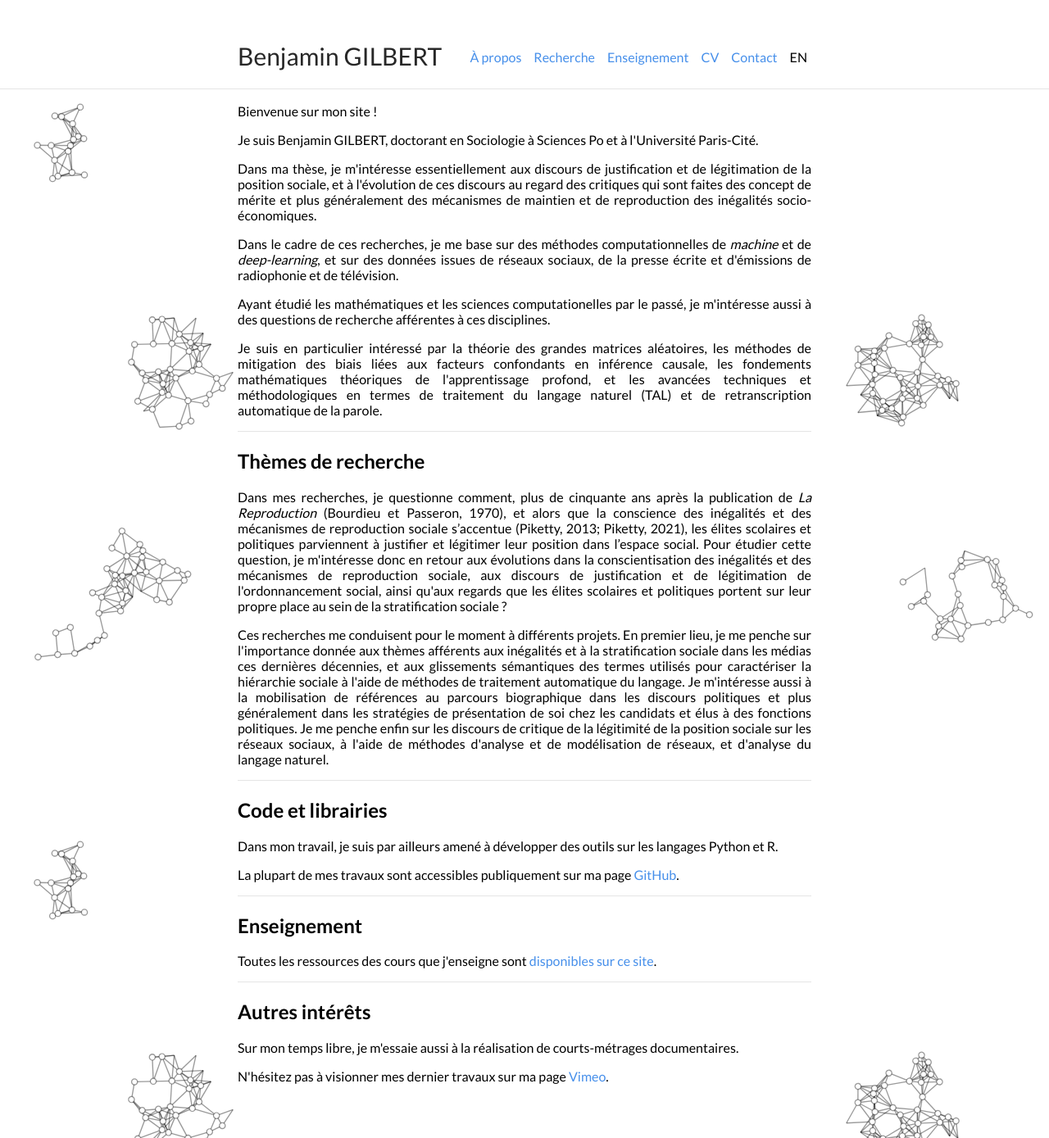
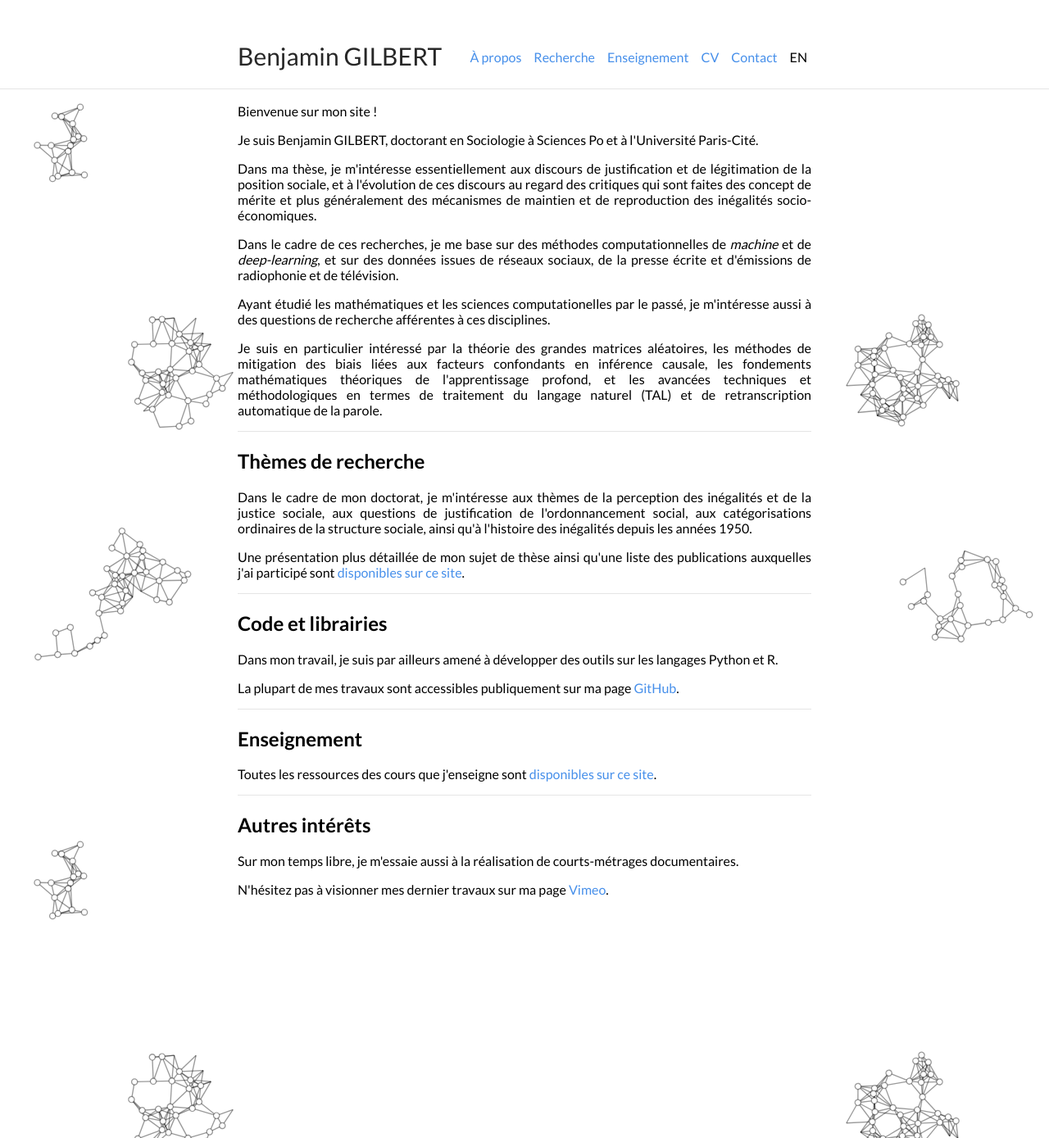
Before and after one commit to bglbrt/bglbrt.github.io, a Jekyll site: the page built from index.md, in a window 1280 px wide. Shown: the whole page at 82% size. Built offline with Jekyll 4.4.1, drawn with Linux system fonts in a browser that asks for light colours.

Commit message:
Update index.md

```diff
--- a/index.md
+++ b/index.md
@@ -26,9 +26,9 @@ lang: "fr"
 
 <div style="text-align: justify">
 
-<p> Dans mes recherches, je questionne comment, plus de cinquante ans après la publication de <i>La Reproduction</i> (Bourdieu et Passeron, 1970), et alors que la conscience des inégalités et des mécanismes de reproduction sociale s’accentue (Piketty, 2013; Piketty, 2021), les élites scolaires et politiques parviennent à justifier et légitimer leur position dans l’espace social. Pour étudier cette question, je m'intéresse donc en retour aux évolutions dans la conscientisation des inégalités et des mécanismes de reproduction sociale, aux discours de justification et de légitimation de l'ordonnancement social, ainsi qu'aux regards que les élites scolaires et politiques portent sur leur propre place au sein de la stratification sociale ? </p>
+<p> Dans le cadre de mon doctorat, je m'intéresse aux thèmes de la perception des inégalités et de la justice sociale, aux questions de justification de l'ordonnancement social, aux catégorisations ordinaires de la structure sociale, ainsi qu'à l'histoire des inégalités depuis les années 1950.</p>
 
-<p> Ces recherches me conduisent pour le moment à différents projets. En premier lieu, je me penche sur l'importance donnée aux thèmes afférents aux inégalités et à la stratification sociale dans les médias ces dernières décennies, et aux glissements sémantiques des termes utilisés pour caractériser la hiérarchie sociale à l'aide de méthodes de traitement automatique du langage. Je m'intéresse aussi à la mobilisation de références au parcours biographique dans les discours politiques et plus généralement dans les stratégies de présentation de soi chez les candidats et élus à des fonctions politiques. Je me penche enfin sur les discours de critique de la légitimité de la position sociale sur les réseaux sociaux, à l'aide de méthodes d'analyse et de modélisation de réseaux, et d'analyse du langage naturel. </p>
+<p> Une présentation plus détaillée de mon sujet de thèse ainsi qu'une liste des publications auxquelles j'ai participé sont <a href = "/fr/recherche/">disponibles sur ce site</a>.</p>
 
 </div>
 
```
